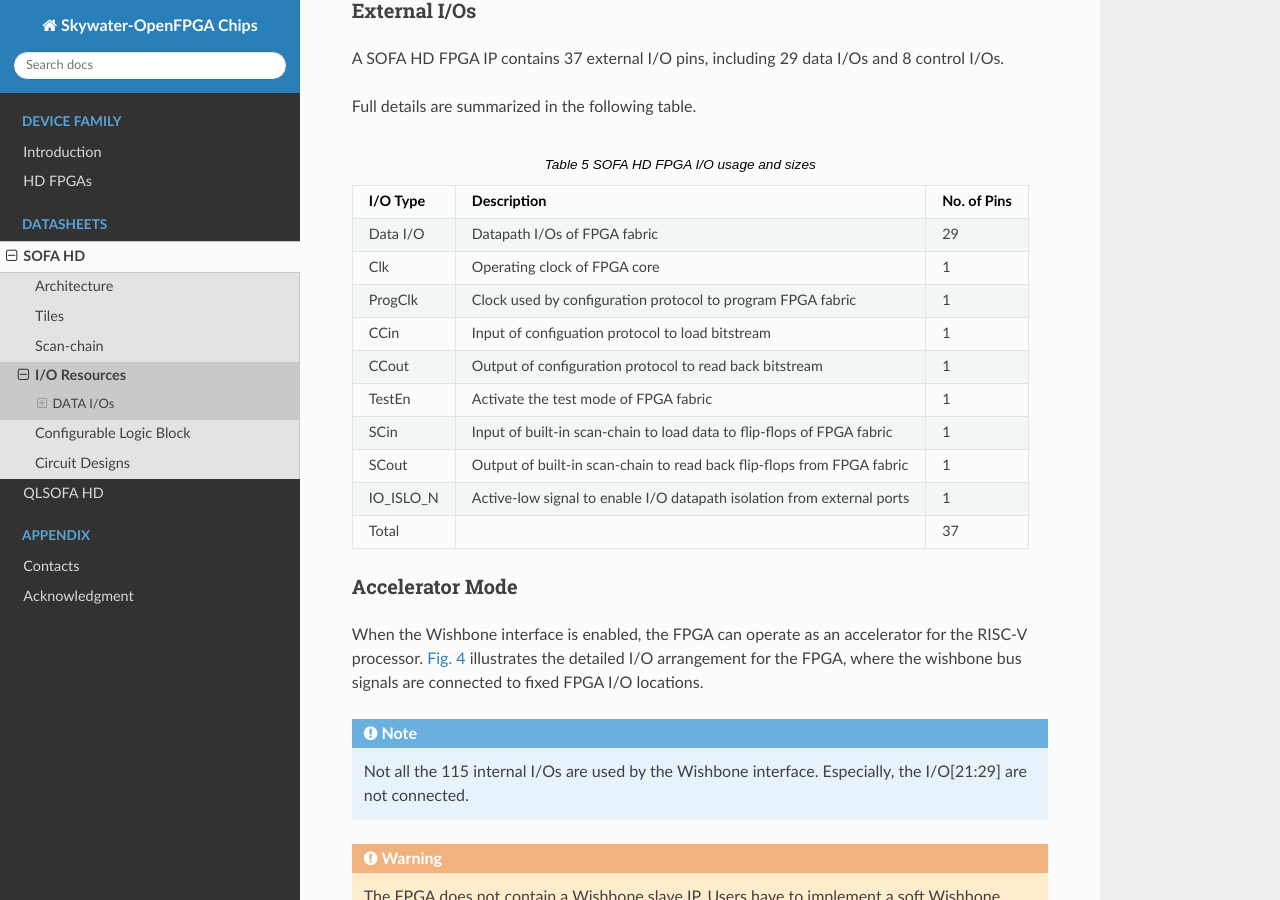
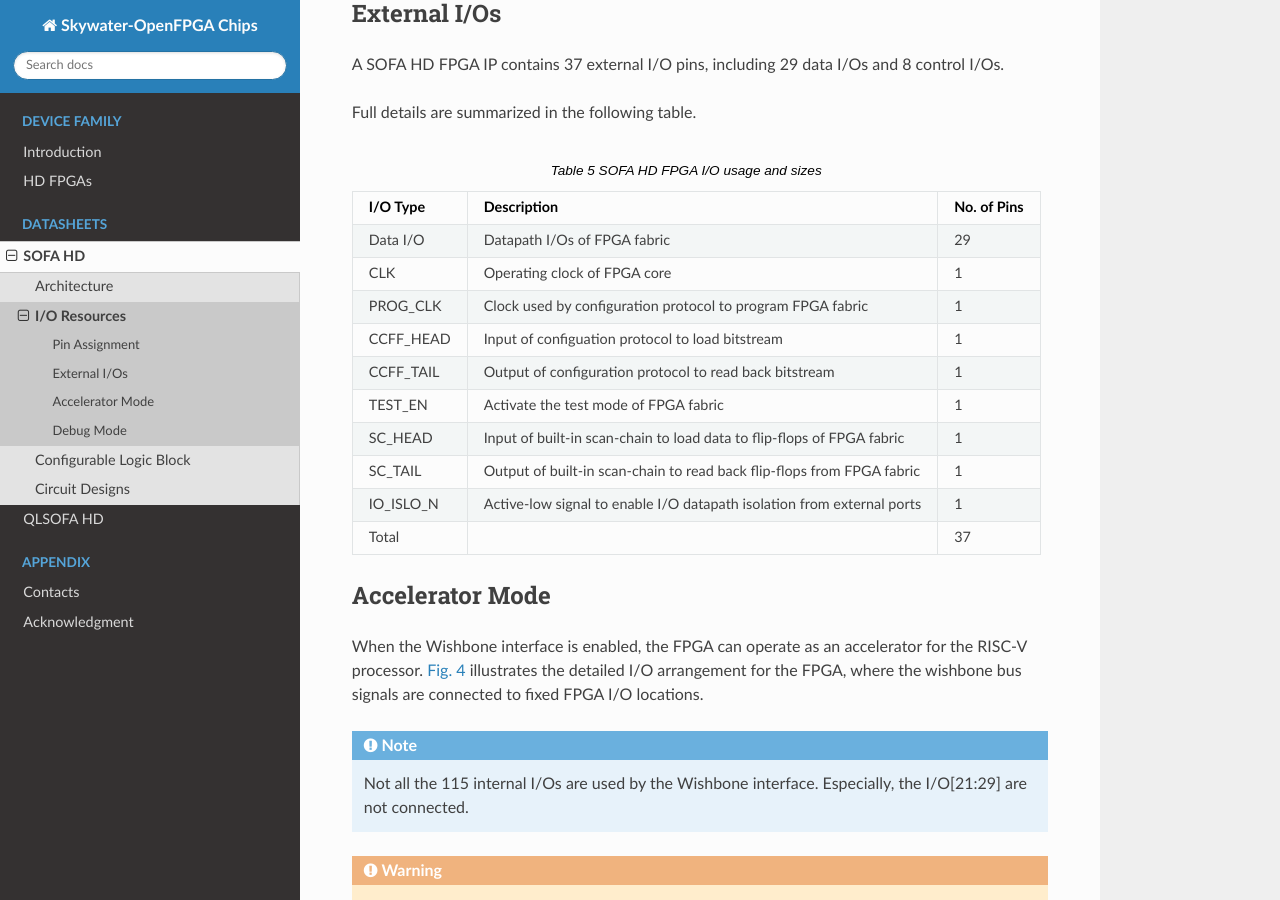
Before and after one commit to lnis-uofu/SOFA, a Sphinx documentation site: the page built from DOC/source/datasheet/sofa_hd/sofa_hd_io_resource.rst, in a window 1280 px wide and 900 px high, scrolled down 1022 px. Built offline with Sphinx 7.4.7 and the Read the Docs theme 2.0.0, drawn with Linux system fonts in a browser that asks for light colours; the version number could not be read and is left out; some of the changed text lies outside the part shown.

```diff
--- a/DOC/source/datasheet/sofa_hd/sofa_hd_io_resource.rst
+++ b/DOC/source/datasheet/sofa_hd/sofa_hd_io_resource.rst
@@ -3,8 +3,8 @@
 I/O Resources
 -------------
 
-DATA I/Os
-^^^^^^^^^
+Pin Assignment
+^^^^^^^^^^^^^^
 
 The *High-Density* (HD) FPGA IP has 144 data I/O pins as shown in :numref:`fig_sofa_hd_fpga_io_switch`.
 
@@ -31,7 +31,7 @@ Among the 144 I/Os,
 .. _io_resource_sofa_hd_external_io:
 
 External I/Os
-~~~~~~~~~~~~~
+^^^^^^^^^^^^^
 
 A SOFA HD FPGA IP contains 37 external I/O pins, including 29 data I/Os and 8 control I/Os.
 
@@ -44,19 +44,19 @@ Full details are summarized in the following table.
   +===========+========================================================================+=============+
   | Data I/O  | Datapath I/Os of FPGA fabric                                           | 29          |
   +-----------+------------------------------------------------------------------------+-------------+
-  | Clk       | Operating clock of FPGA core                                           | 1           |
+  | CLK       | Operating clock of FPGA core                                           | 1           |
   +-----------+------------------------------------------------------------------------+-------------+
-  | ProgClk   | Clock used by configuration protocol to program FPGA fabric            | 1           |
+  | PROG_CLK  | Clock used by configuration protocol to program FPGA fabric            | 1           |
   +-----------+------------------------------------------------------------------------+-------------+
-  | CCin      | Input of configuation protocol to load bitstream                       | 1           |
+  | CCFF_HEAD | Input of configuation protocol to load bitstream                       | 1           |
   +-----------+------------------------------------------------------------------------+-------------+
-  | CCout     | Output of configuration protocol to read back bitstream                | 1           |
+  | CCFF_TAIL | Output of configuration protocol to read back bitstream                | 1           |
   +-----------+------------------------------------------------------------------------+-------------+
-  | TestEn    | Activate the test mode of FPGA fabric                                  | 1           |
+  | TEST_EN   | Activate the test mode of FPGA fabric                                  | 1           |
   +-----------+------------------------------------------------------------------------+-------------+
-  | SCin      | Input of built-in scan-chain to load data to flip-flops of FPGA fabric | 1           |
+  | SC_HEAD   | Input of built-in scan-chain to load data to flip-flops of FPGA fabric | 1           |
   +-----------+------------------------------------------------------------------------+-------------+
-  | SCout     | Output of built-in scan-chain to read back flip-flops from FPGA fabric | 1           |
+  | SC_TAIL   | Output of built-in scan-chain to read back flip-flops from FPGA fabric | 1           |
   +-----------+------------------------------------------------------------------------+-------------+
   | IO_ISLO_N | Active-low signal to enable I/O datapath isolation from external ports | 1           |
   +-----------+------------------------------------------------------------------------+-------------+
@@ -66,7 +66,7 @@ Full details are summarized in the following table.
 .. _sofa_hd_io_resource_accelerator:
 
 Accelerator Mode
-~~~~~~~~~~~~~~~~
+^^^^^^^^^^^^^^^^
 
 When the Wishbone interface is enabled, the FPGA can operate as an accelerator for the RISC-V processor.
 :numref:`fig_sofa_hd_fpga_io_map_wishbone_mode` illustrates the detailed I/O arrangement for the FPGA, where the wishbone bus signals are connected to fixed FPGA I/O locations.
@@ -86,7 +86,7 @@ When the Wishbone interface is enabled, the FPGA can operate as an accelerator f
 .. _sofa_hd_io_resource_debug:
 
 Debug Mode
-~~~~~~~~~~
+^^^^^^^^^^
 
 When the logic analyzer interface is enabled, the FPGA can operate in debug mode, whose internal signals can be readback through the registers of the RISC-V processor.
 :numref:`fig_sofa_hd_fpga_io_map_logic_analyzer_mode` illustrates the detailed I/O arrangement for the FPGA, where the logic analyzer signals are connected to fixed FPGA I/O locations.
```
Also changed, not shown: DOC/source/datasheet/qlsofa_hd/qlsofa_hd_fpga_arch.rst (+8 -2 lines), DOC/source/datasheet/qlsofa_hd/qlsofa_hd_io_resource.rst (+18 -14 lines), DOC/source/datasheet/sofa_hd/sofa_hd_fpga_arch.rst (+8 -2 lines), DOC/source/datasheet/qlsofa_hd/figures/qlsofa_hd_clb_arch.svg (added), DOC/source/datasheet/qlsofa_hd/figures/qlsofa_hd_embedded_io_schematic.svg (added), DOC/source/datasheet/qlsofa_hd/figures/qlsofa_hd_fabric_scan_chain.svg (added), DOC/source/datasheet/qlsofa_hd/figures/qlsofa_hd_fle_arch_dual_lut3_mode.svg (added), DOC/source/datasheet/qlsofa_hd/figures/qlsofa_hd_fle_arch_schematic.svg (added), DOC/source/datasheet/qlsofa_hd/figures/qlsofa_hd_fle_arch_shift_register_mode.svg (added), DOC/source/datasheet/qlsofa_hd/figures/qlsofa_hd_fle_arch_single_lut4_mode.svg (added), DOC/source/datasheet/qlsofa_hd/figures/qlsofa_hd_fle_arch_soft_adder_mode.svg (added), DOC/source/datasheet/qlsofa_hd/figures/qlsofa_hd_fpga_arch.svg (added), DOC/source/datasheet/qlsofa_hd/figures/qlsofa_hd_fpga_io_map_logic_analyzer_mode.svg (added), DOC/source/datasheet/qlsofa_hd/figures/qlsofa_hd_fpga_io_map_wishbone_mode.svg (added), 1 more files.
